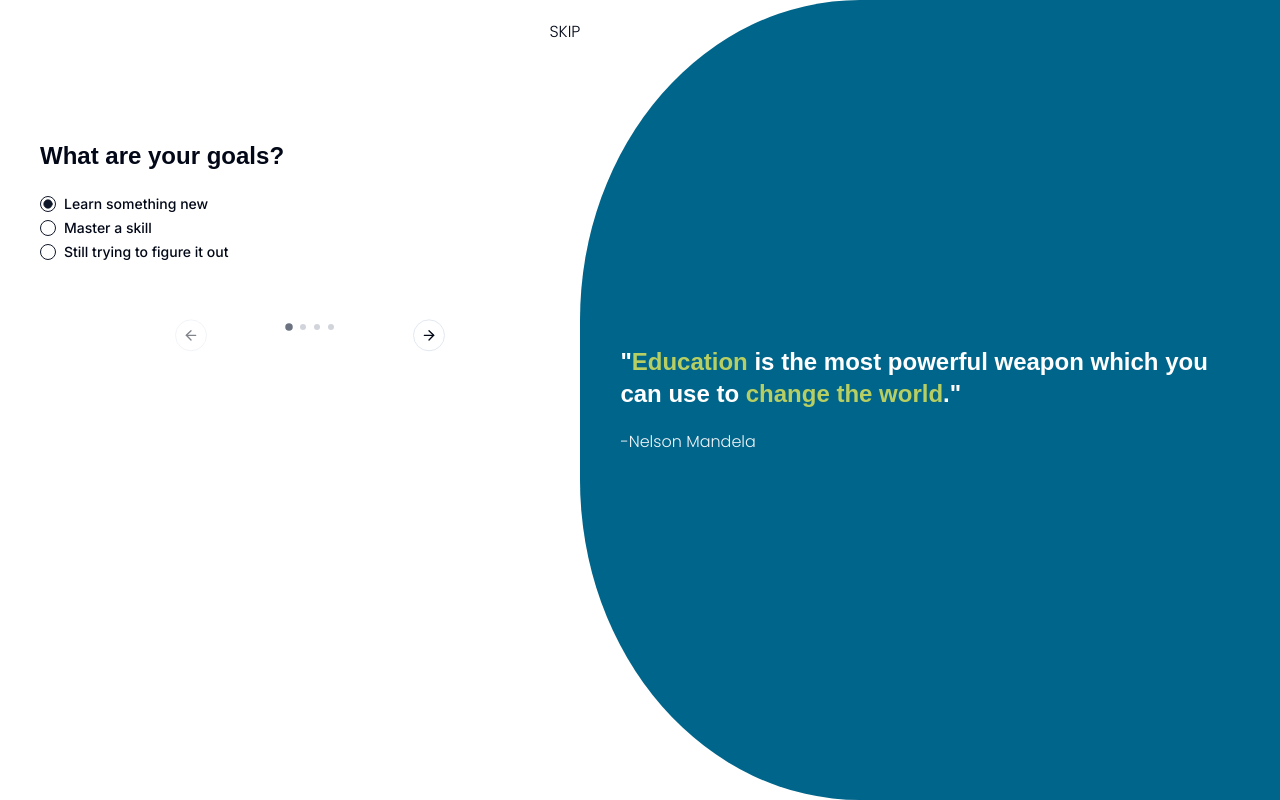
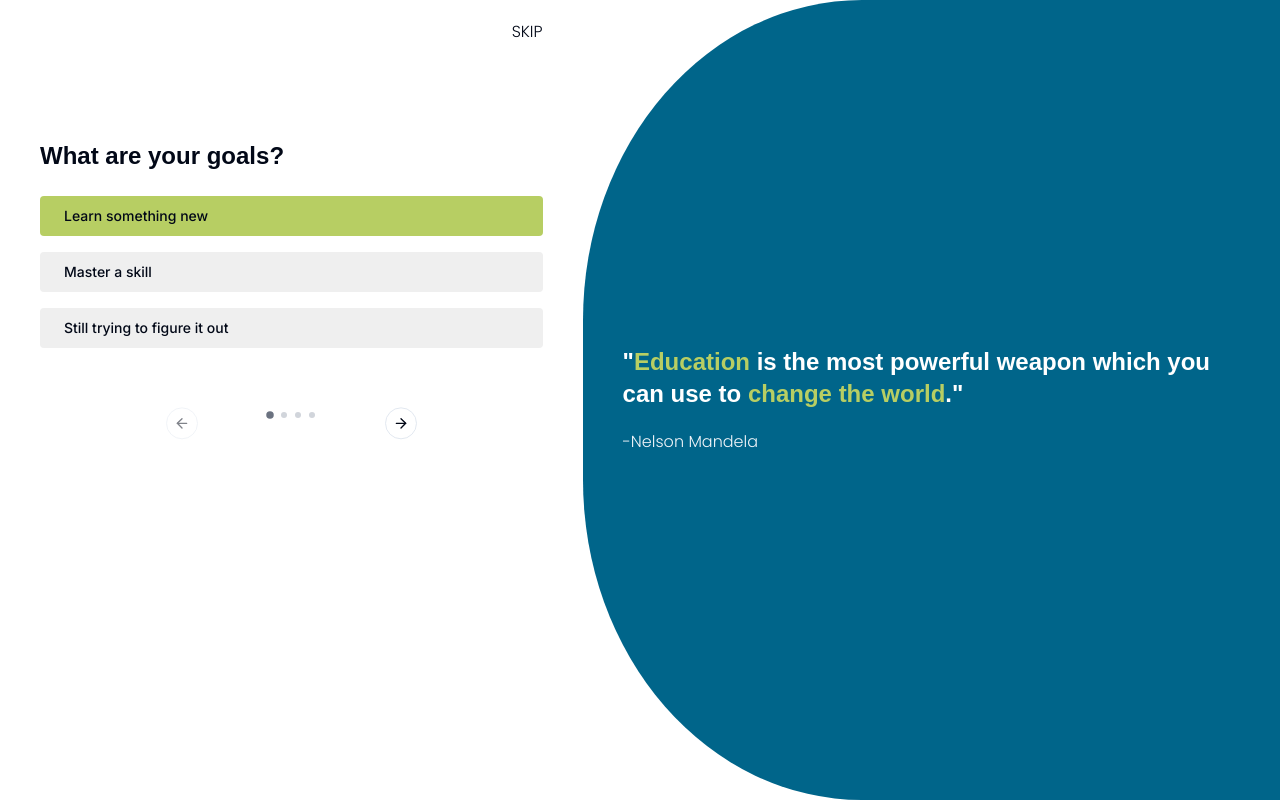
Before and after one commit to Software-Developer-Academy/mentor-match, a Next.js app: page /account-questionnaire in a window 1280 px wide. Built offline with nearby package versions, Linux system fonts and the light colour scheme; a web font is replaced by a local one.

Commit message:
added highlighting for radio option selection using useState

```diff
--- a/src/app/account-questionnaire/page.tsx
+++ b/src/app/account-questionnaire/page.tsx
@@ -14,13 +14,25 @@ import {
 	CarouselPrevious,
 } from "@/components/ui/carousel";
 import AccountQuestion1 from "@/components/account-questions/account-question-1";
+import { useRouter } from "next/navigation";
 
 const AccountQuestionnaire = () => {
+	const router = useRouter();
+
+	const skipQuestions = () => {
+		// router.push("/home");
+	};
+
 	return (
 		<div className="flex h-screen">
-			<div className="basis-1/2 py-5 px-10 pr-0 w-1/2">
+			<div className="basis-1/2 py-5 px-10 w-1/2">
 				<div className="mb-24">
-					<p className="text-right text-l">SKIP</p>
+					<p
+						className="text-right text-l hover: cursor-pointer"
+						onClick={skipQuestions}
+					>
+						SKIP
+					</p>
 				</div>
 
 				{/* <div className="flex flex-col justify-center pb-16">
--- a/src/components/account-questions/account-question-1.tsx
+++ b/src/components/account-questions/account-question-1.tsx
@@ -1,24 +1,75 @@
-import React from "react";
+import React, { useState } from "react";
 import { RadioGroup, RadioGroupItem } from "@/components/ui/radio-group";
 import { Label } from "@/components/ui/label";
 
 const AccountQuestion1 = () => {
+	const [radioState, setRadioState] = useState("A");
+	const radioCheck = (currentState: string) => {
+		console.log(currentState);
+		setRadioState(currentState);
+	};
+
 	return (
 		<div>
 			<div className="flex flex-col justify-center pb-16">
 				<h2 className="mb-6 text-2xl">What are your goals?</h2>
 				<RadioGroup defaultValue="option-one">
-					<div className="flex items-center space-x-2">
-						<RadioGroupItem value="option-one" id="option-one" />
-						<Label htmlFor="option-one">Learn something new</Label>
+					<div
+						className={
+							radioState === "A"
+								? "flex items-center space-x-2 py-3  bg-[#b7ce63]  rounded-sm transition-colors hover:bg-[#e5e5e5] duration-300 cursor-pointer"
+								: "flex items-center space-x-2 py-3  bg-[#efefef] rounded-sm transition-colors hover: cursor-pointer"
+						}
+						onClick={() => {
+							radioCheck("A");
+						}}
+					>
+						<RadioGroupItem
+							className="invisible"
+							value="option-one"
+							id="option-one"
+						/>
+						<Label className="cursor-pointer" htmlFor="option-one">
+							Learn something new
+						</Label>
 					</div>
-					<div className="flex items-center space-x-2">
-						<RadioGroupItem value="option-two" id="option-two" />
-						<Label htmlFor="option-two">Master a skill</Label>
+					<div
+						className={
+							radioState === "B"
+								? "flex items-center space-x-2 py-3  bg-[#b7ce63]  rounded-sm transition-colors hover:bg-[#e5e5e5] duration-300 cursor-pointer"
+								: "flex items-center space-x-2 py-3  bg-[#efefef] rounded-sm transition-colors hover: cursor-pointer"
+						}
+						onClick={() => {
+							radioCheck("B");
+						}}
+					>
+						<RadioGroupItem
+							className="invisible"
+							value="option-two"
+							id="option-two"
+						/>
+						<Label className="cursor-pointer" htmlFor="option-two">
+							Master a skill
+						</Label>
 					</div>
-					<div className="flex items-center space-x-2">
-						<RadioGroupItem value="option-three" id="option-three" />
-						<Label htmlFor="option-three">Still trying to figure it out</Label>
+					<div
+						className={
+							radioState === "C"
+								? "flex items-center space-x-2 py-3  bg-[#b7ce63]  rounded-sm transition-colors hover:bg-[#e5e5e5] duration-300 cursor-pointer"
+								: "flex items-center space-x-2 py-3  bg-[#efefef] rounded-sm transition-colors hover: cursor-pointer"
+						}
+						onClick={() => {
+							radioCheck("C");
+						}}
+					>
+						<RadioGroupItem
+							className="invisible"
+							value="option-three"
+							id="option-three"
+						/>
+						<Label className="cursor-pointer" htmlFor="option-three">
+							Still trying to figure it out
+						</Label>
 					</div>
 				</RadioGroup>
 			</div>
--- a/src/components/ui/radio-group.tsx
+++ b/src/components/ui/radio-group.tsx
@@ -12,7 +12,7 @@ const RadioGroup = React.forwardRef<
 >(({ className, ...props }, ref) => {
 	return (
 		<RadioGroupPrimitive.Root
-			className={cn("grid gap-2", className)}
+			className={cn("grid gap-4", className)}
 			{...props}
 			ref={ref}
 		/>
```
